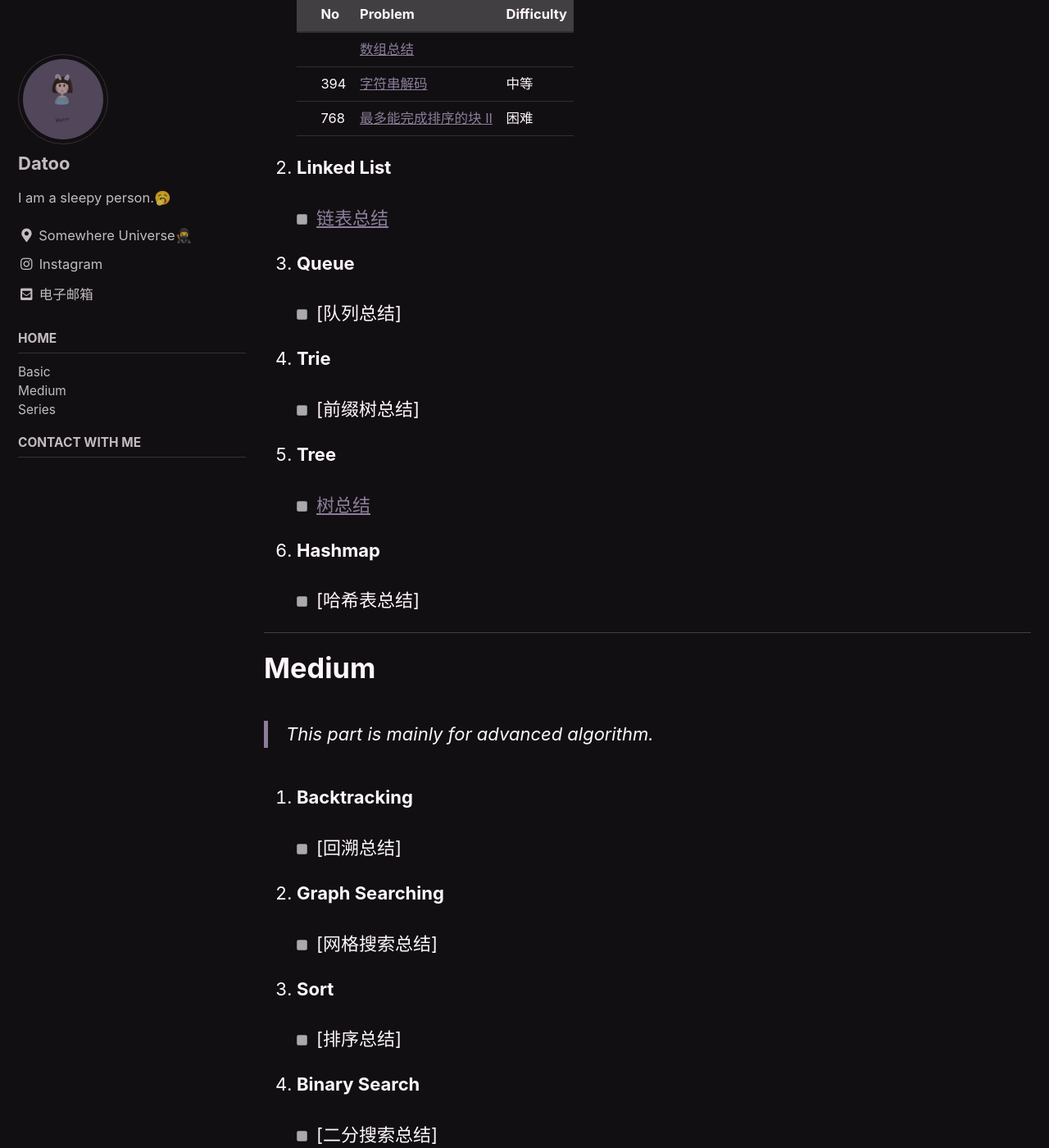
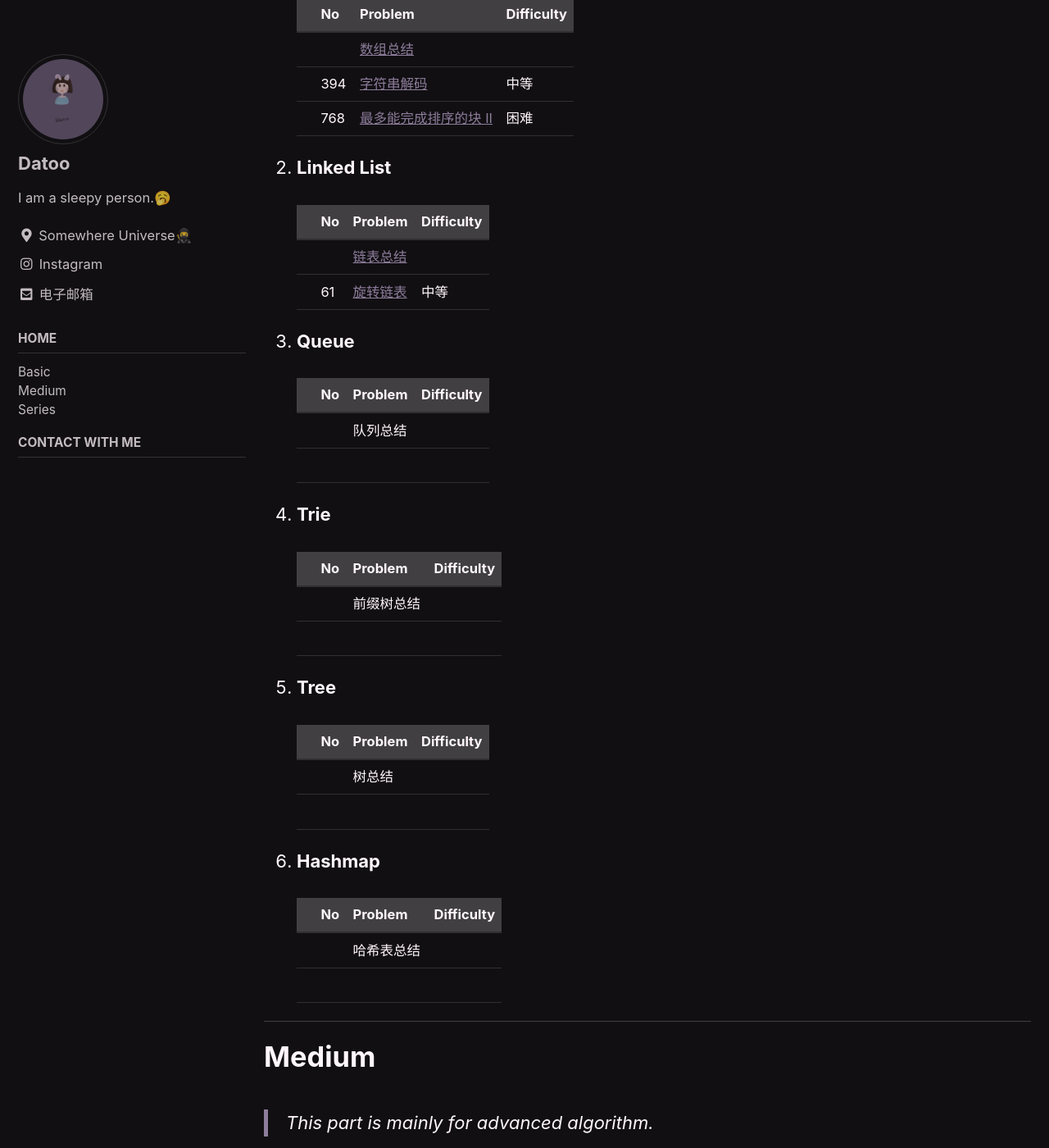
Before and after one commit to DaToo-J/DaToo-J.GitHub.io, a Jekyll site: the page built from index.md, in a window 1280 px wide and 1400 px high, scrolled down 560 px. Shown: the whole window at 82% size. Built offline with Jekyll 4.4.1, drawn with Linux system fonts in a browser that asks for light colours; cached includes are drawn as plain includes; some of the changed text lies outside the part shown.

Commit message:
update the toc (index.md)

```diff
--- a/index.md
+++ b/index.md
@@ -23,24 +23,37 @@ sidebar:
 
 2. **Linked List**
 
-    - [ ] [链表总结](./_posts/2021-01-31-linked-list-summary.md)
+    |     | No  | Problem                                                | Difficulty |
+    | --- | --- | ------------------------------------------------------ | ---------- |
+    |     |     | [链表总结](./_posts/2021-01-31-linked-list-summary.md) |            |
+    |     | 61  | [旋转链表](./_posts/2021-02-07-rotate-list.md)                  | 中等       |
 
-3. **Queue**
+1. **Queue**
 
-    - [ ] [队列总结]
+    |     | No  | Problem  | Difficulty |
+    | --- | --- | -------- | ---------- |
+    |     |     | 队列总结 |            |
+    |     |     |          |            |
 
-4. **Trie**
+2. **Trie**
 
-    - [ ] [前缀树总结]
+    |     | No  | Problem    | Difficulty |
+    | --- | --- | ---------- | ---------- |
+    |     |     | 前缀树总结 |            |
+    |     |     |            |            |
 
-5. **Tree**
+3. **Tree**
 
-    - [ ] [树总结](./_posts/2021-02-04-tree-summary.md)
+    |     | No  | Problem | Difficulty |
+    | --- | --- | ------- | ---------- |
+    |     |     | 树总结  |            |
+    |     |     |         |            |
+4. **Hashmap**
 
-6. **Hashmap**
-
-    - [ ] [哈希表总结]
-
+    |     | No  | Problem    | Difficulty |
+    | --- | --- | ---------- | ---------- |
+    |     |     | 哈希表总结 |            |
+    |     |     |            |            |
 
 
 ----
@@ -50,35 +63,59 @@ sidebar:
 
 1. **Backtracking**
 
-    - [ ] [回溯总结]
+    |     | No  | Problem  | Difficulty |
+    | --- | --- | -------- | ---------- |
+    |     |     | 回溯总结 |            |
+    |     |     |          |            |
 
 2. **Graph Searching**
 
-    - [ ] [网格搜索总结]
+    |     | No  | Problem      | Difficulty |
+    | --- | --- | ------------ | ---------- |
+    |     |     | 网格搜索总结 |            |
+    |     |     |              |            |
 
 3. **Sort**
 
-    - [ ] [排序总结]
+    |     | No  | Problem  | Difficulty |
+    | --- | --- | -------- | ---------- |
+    |     |     | 排序总结 |            |
+    |     |     |          |            |
 
 4. **Binary Search**
 
-    - [ ] [二分搜索总结]
+    |     | No  | Problem      | Difficulty |
+    | --- | --- | ------------ | ---------- |
+    |     |     | 二分搜索总结 |            |
+    |     |     |              |            |
 
 5. **Two Pointers**
 
-    - [ ] [双指针总结]
+    |     | No  | Problem    | Difficulty |
+    | --- | --- | ---------- | ---------- |
+    |     |     | 双指针总结 |            |
+    |     |     |            |            |
 
 6. **Dynamic Programming**
 
-    - [ ] [动态规划总结]
+    |     | No  | Problem      | Difficulty |
+    | --- | --- | ------------ | ---------- |
+    |     |     | 动态规划总结 |            |
+    |     |     |              |            |
 
 7. **Union Find**
 
-    - [ ] [并查集总结]
+    |     | No  | Problem    | Difficulty |
+    | --- | --- | ---------- | ---------- |
+    |     |     | 并查集总结 |            |
+    |     |     |            |            |
 
 8. **Bit Manipulation**
 
-    - [ ] [位运算总结]
+    |     | No  | Problem    | Difficulty |
+    | --- | --- | ---------- | ---------- |
+    |     |     | 位运算总结 |            |
+    |     |     |            |            |
 
 ----
 # Series
```
